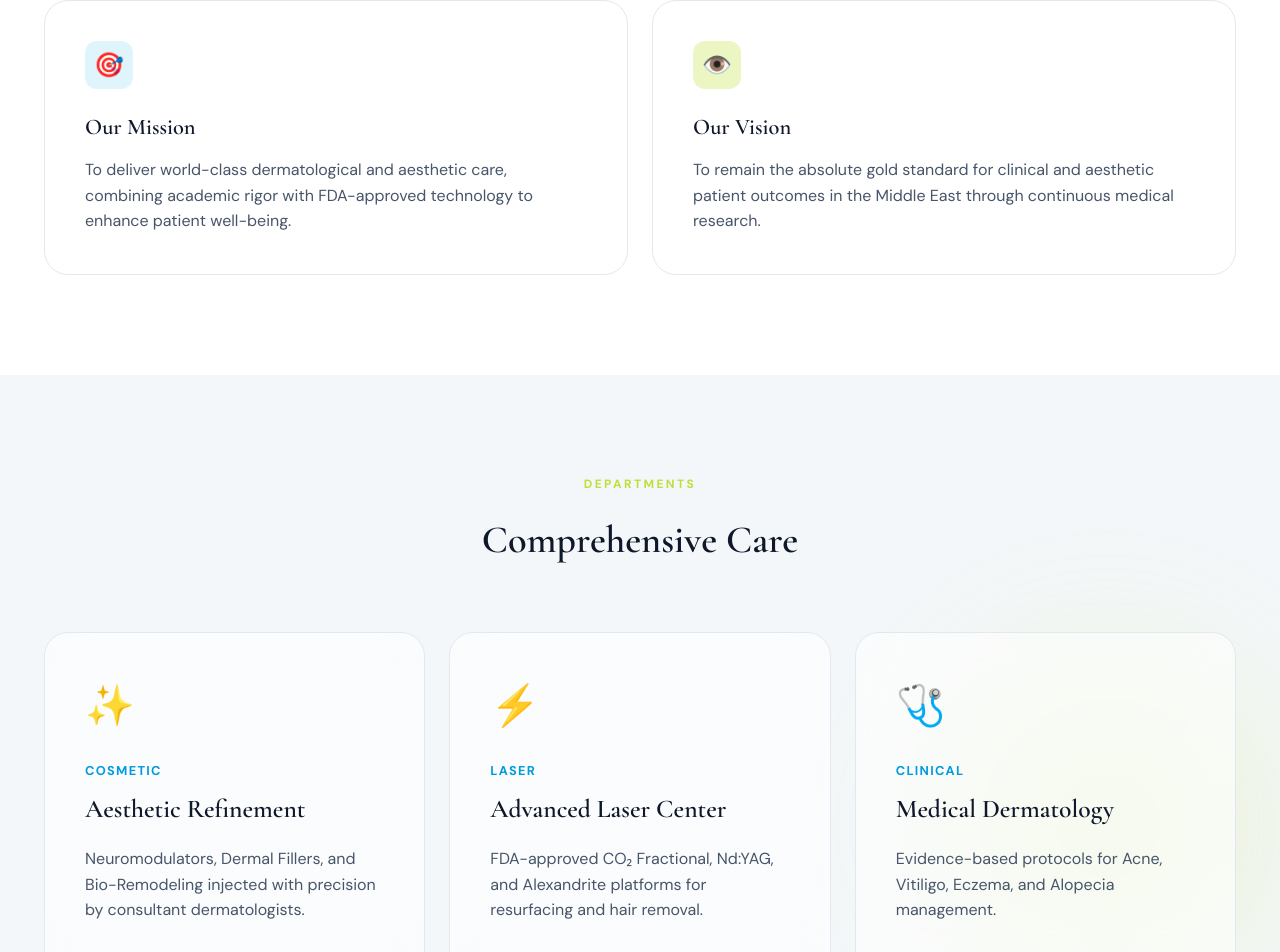
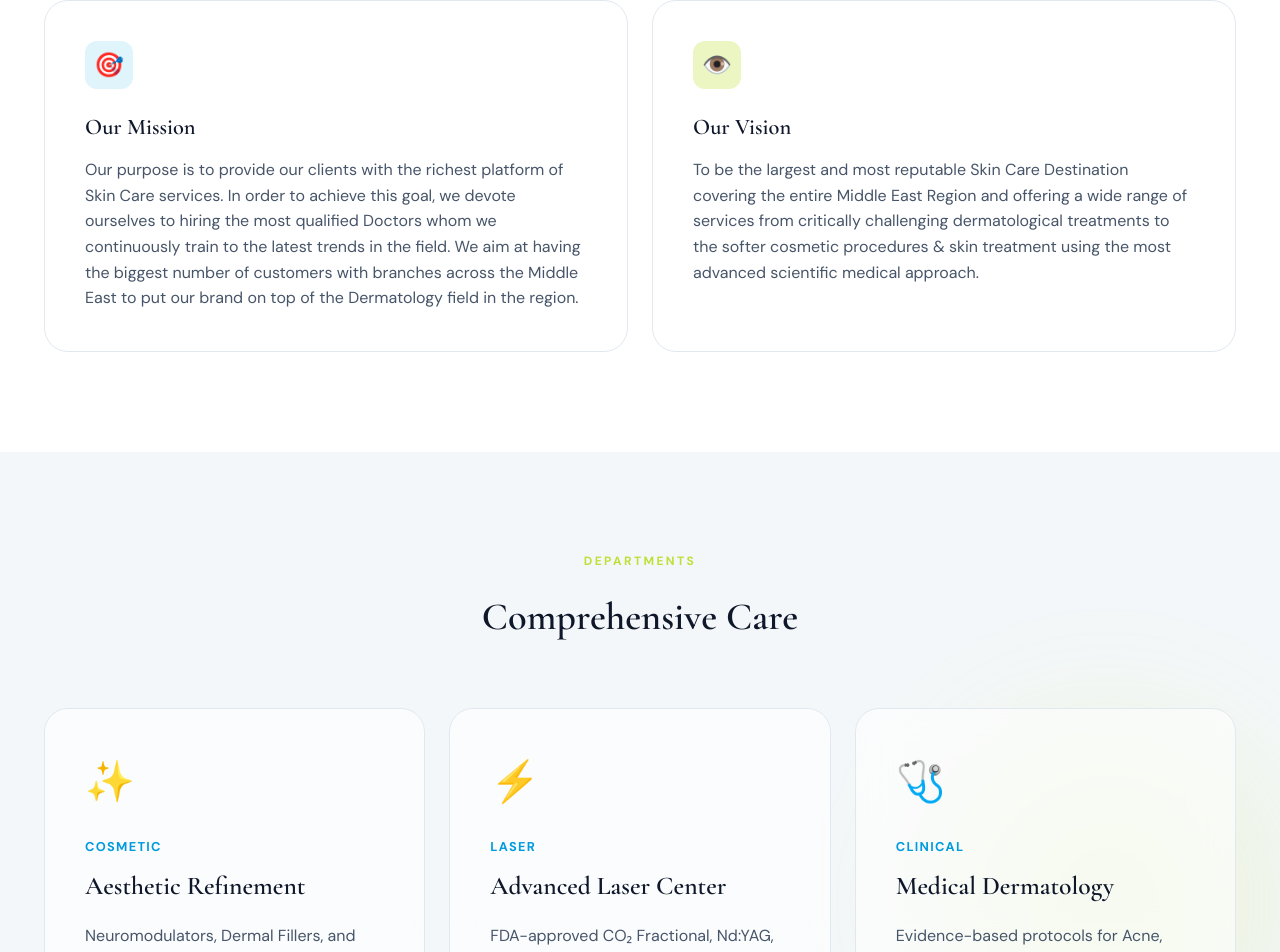
Before and after one commit to seif8545/cutis, a React (Create React App) app: page / in a window 1280 px wide. Shown: the part 1264-2216 px from the top of the page. Built offline with nearby package versions, Linux system fonts and the light colour scheme.

Commit message:
Refactor LandingPage component and update content
Removed comments and updated mission and vision statements with official text.

```diff
--- a/src/pages/LandingPage.jsx
+++ b/src/pages/LandingPage.jsx
@@ -1,3 +1,4 @@
+// src/pages/LandingPage.jsx
 import React, { useEffect, useRef } from 'react';
 import { Link } from 'react-router-dom';
 import '../styles/global.css';
@@ -29,7 +30,6 @@ const SERVICES = [
 
 export default function LandingPage() {
 
-  // Scroll reveal hook for buttery-smooth entry animations
   const observerRef = useRef(null);
   useEffect(() => {
     const observer = new IntersectionObserver((entries) => {
@@ -56,15 +56,11 @@ export default function LandingPage() {
 
       {/* 1. HERO SECTION */}
       <section style={{ backgroundColor: 'var(--brand-blue)', color: '#fff', paddingTop: '140px', paddingBottom: '160px', position: 'relative', overflow: 'hidden' }}>
-
-        {/* Abstract Background Typography */}
         <div style={{ position: 'absolute', top: '10%', left: '-5%', fontSize: '15vw', fontFamily: 'var(--font-serif)', color: 'rgba(255,255,255,0.04)', whiteSpace: 'nowrap', pointerEvents: 'none', userSelect: 'none' }}>
           Since 1964
         </div>
 
         <div className="container" style={{ position: 'relative', zIndex: 2, textAlign: 'center' }}>
-
-          {/* Floating Badges */}
           <div className="floating-badges">
             <div className="glass-panel floating" style={{ position: 'absolute', top: '10%', left: '0', padding: '12px 20px', display: 'flex', alignItems: 'center', gap: '10px', color: 'var(--text-dark)' }}>
               <span style={{ background: 'var(--brand-blue)', color: '#fff', borderRadius: '50%', width: '24px', height: '24px', display: 'flex', alignItems: 'center', justifyContent: 'center', fontSize: '0.8rem' }}>✓</span>
@@ -80,16 +76,13 @@ export default function LandingPage() {
           </div>
 
           <span className="eyebrow reveal" style={{ color: 'var(--brand-green)' }}>Established 1964</span>
-
           <h1 className="heading-xl reveal" style={{ color: '#fff', marginBottom: '24px' }}>
             Advanced Dermatology <br />
             <em style={{ color: 'var(--brand-green)', fontStyle: 'normal' }}>& Laser Excellence</em>
           </h1>
-
           <p className="reveal" style={{ fontSize: '1.15rem', maxWidth: '680px', margin: '0 auto 48px', color: 'rgba(255,255,255,0.9)' }}>
             Pioneering skin health and aesthetic medicine in Egypt. Experience world-class, evidence-based care across our four specialized branches.
           </p>
-
           <div className="reveal" style={{ display: 'flex', gap: '16px', justifyContent: 'center', flexWrap: 'wrap' }}>
             <Link to="/book" className="btn btn-primary">Book Consultation</Link>
             <a href="#services" className="btn btn-outline">View Treatments</a>
@@ -101,8 +94,6 @@ export default function LandingPage() {
       <section className="section bg-white" id="about">
         <div className="container">
           <div className="bento-grid">
-
-            {/* Main Bento Intro */}
             <div className="bento-item reveal" style={{ gridColumn: 'span 8', background: 'var(--bg-main)', border: 'none' }}>
               <span className="eyebrow">Our Legacy</span>
               <h2 className="heading-lg" style={{ marginBottom: '20px' }}>Rooted in Academic<br/><em style={{ color: 'var(--brand-blue)', fontStyle: 'italic' }}>Excellence</em></h2>
@@ -111,26 +102,28 @@ export default function LandingPage() {
               </p>
             </div>
 
-            {/* Highlight Bento */}
             <div className="bento-item reveal" style={{ gridColumn: 'span 4', display: 'flex', flexDirection: 'column', justifyContent: 'center', background: 'var(--brand-blue)', color: '#fff', border: 'none' }}>
               <div style={{ fontSize: '3.5rem', fontWeight: '700', color: 'var(--brand-green)', lineHeight: '1', marginBottom: '10px' }}>50K+</div>
               <div style={{ fontSize: '1.1rem', fontWeight: '500' }}>Patients safely treated with evidence-based protocols.</div>
             </div>
 
-            {/* Mission Bento */}
+            {/* Mission Bento - Updated with official text */}
             <div className="bento-item reveal" style={{ gridColumn: 'span 6' }}>
               <div style={{ width: '48px', height: '48px', borderRadius: '12px', background: 'var(--brand-blue-lt)', color: 'var(--brand-blue)', display: 'flex', alignItems: 'center', justifyContent: 'center', fontSize: '1.5rem', marginBottom: '20px' }}>🎯</div>
               <h3 style={{ fontSize: '1.4rem', marginBottom: '12px' }}>Our Mission</h3>
-              <p style={{ color: 'var(--text-mid)' }}>To deliver world-class dermatological and aesthetic care, combining academic rigor with FDA-approved technology to enhance patient well-being.</p>
+              <p style={{ color: 'var(--text-mid)' }}>
+                Our purpose is to provide our clients with the richest platform of Skin Care services. In order to achieve this goal, we devote ourselves to hiring the most qualified Doctors whom we continuously train to the latest trends in the field. We aim at having the biggest number of customers with branches across the Middle East to put our brand on top of the Dermatology field in the region.
+              </p>
             </div>
 
-            {/* Vision Bento */}
+            {/* Vision Bento - Updated with official text */}
             <div className="bento-item reveal" style={{ gridColumn: 'span 6' }}>
               <div style={{ width: '48px', height: '48px', borderRadius: '12px', background: 'rgba(189, 224, 56, 0.3)', color: 'var(--brand-green-dk)', display: 'flex', alignItems: 'center', justifyContent: 'center', fontSize: '1.5rem', marginBottom: '20px' }}>👁️</div>
               <h3 style={{ fontSize: '1.4rem', marginBottom: '12px' }}>Our Vision</h3>
-              <p style={{ color: 'var(--text-mid)' }}>To remain the absolute gold standard for clinical and aesthetic patient outcomes in the Middle East through continuous medical research.</p>
+              <p style={{ color: 'var(--text-mid)' }}>
+                To be the largest and most reputable Skin Care Destination covering the entire Middle East Region and offering a wide range of services from critically challenging dermatological treatments to the softer cosmetic procedures & skin treatment using the most advanced scientific medical approach.
+              </p>
             </div>
-
           </div>
         </div>
       </section>
@@ -139,7 +132,6 @@ export default function LandingPage() {
       <section className="section" id="services" style={{ overflow: 'hidden' }}>
         <div className="blob-bg" style={{ top: '20%', right: '-10%' }}></div>
         <div className="container" style={{ position: 'relative', zIndex: 2 }}>
-
           <div className="reveal" style={{ textAlign: 'center', marginBottom: '60px' }}>
             <span className="eyebrow">Departments</span>
             <h2 className="heading-md">Comprehensive Care</h2>
@@ -174,8 +166,6 @@ export default function LandingPage() {
             boxShadow: 'var(--shadow-md)',
             border: '1px solid rgba(255,255,255,0.05)'
           }}>
-
-            {/* The decorative blurred glow */}
             <div style={{ position: 'absolute', top: '-50%', right: '-10%', width: '400px', height: '400px', background: 'var(--brand-blue)', borderRadius: '50%', filter: 'blur(80px)', opacity: 0.4 }}></div>
 
             <div style={{ position: 'relative', zIndex: 2, maxWidth: '600px' }}>
@@ -186,7 +176,6 @@ export default function LandingPage() {
           </div>
         </div>
       </section>
-
     </div>
   );
 }
```
